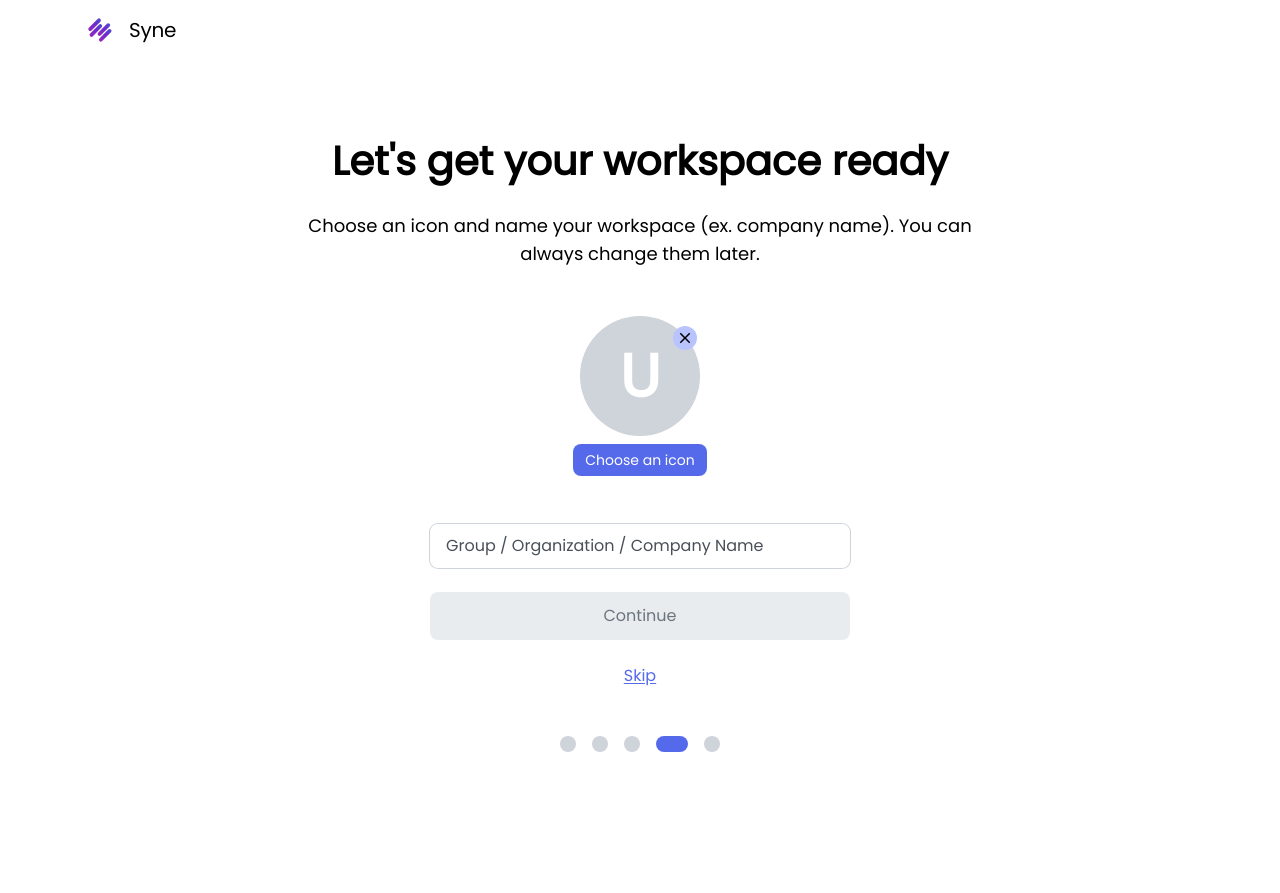
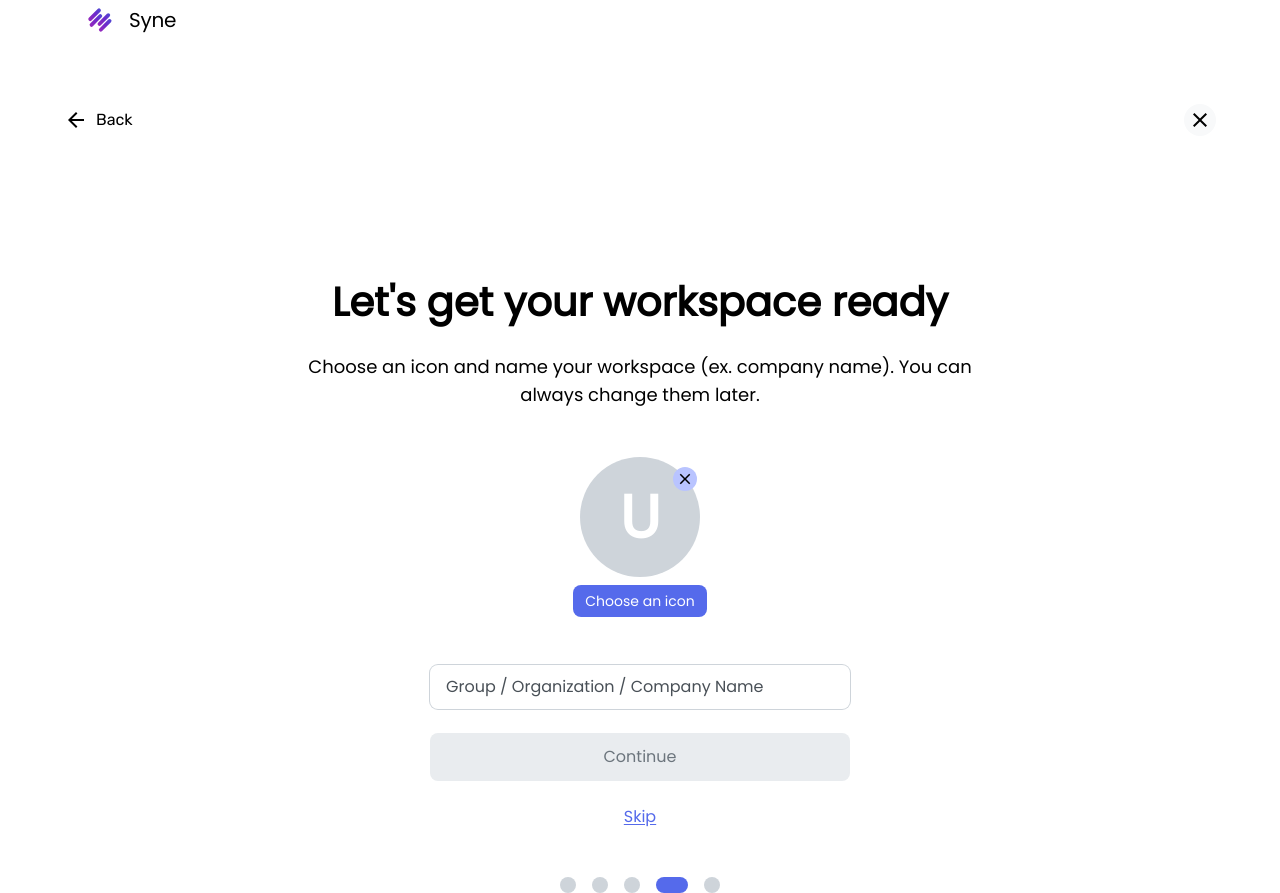
Before and after one commit to jeannyinthelamp/sycamore.ai, a React (Create React App) app: page /onboarding_4 in a window 1280 px wide. Before the commit the page ends 800 px from the top, so only its background shows below. Built offline with nearby package versions, Linux system fonts and the light colour scheme; no server answers; a web font is replaced by a local one.

Commit message:
Add nav and progress bar to onboarding page 4

```diff
--- a/src/Components/Onboarding/Onboarding_progress_bar/Onboarding_progress_bar.js
+++ b/src/Components/Onboarding/Onboarding_progress_bar/Onboarding_progress_bar.js
@@ -34,7 +34,6 @@ export default function Onboarding_progress_bar(props) {
           props.active === "page5" ? active_style : non_active_style
         }`}
       ></div>
-
     </div>
   );
 }
--- a/src/Pages/Onboarding/Onboarding_4.js
+++ b/src/Pages/Onboarding/Onboarding_4.js
@@ -3,6 +3,7 @@ import React, { useState } from "react";
 import Onboarding_header from "../../Components/Onboarding/Onboarding_header/Onboarding_header";
 import Onboarding_progress_bar from "../../Components/Onboarding/Onboarding_progress_bar/Onboarding_progress_bar";
 import Onboarding_Button from "../../Components/Onboarding/Onboarding_Button/Onboarding_Button";
+import Onboarding_Nav from "../../Components/Onboarding/Onboarding_nav/Onboarding_nav";
 import { safari_input_styling } from "../../Components/Styles/Safari_Input_Styling";
 import { useNavigate } from "react-router-dom";
 import { validateCompanyName } from "./Onboarding_Validation/Onboarding_Validation";
@@ -68,7 +69,7 @@ export default function Onboarding_4() {
   return (
     <div className='relative flex flex-col justify-start items-center w-screen h-screen'>
       <Onboarding_header />
-
+      <Onboarding_Nav />
       <div className='title-and-form-wrapper max-w-[730px] mx-[20px] h-auto flex flex-col justify-center items-center'>
         <div className='text-wrapper max-w-[730px] h-auto flex flex-col justify-start items-center'>
           <Onboarding_Alert_Modal
@@ -86,6 +87,9 @@ export default function Onboarding_4() {
             skipBtnOnClick={() => {
               //navigate to next page of onboarding
               handleSkip();
+            }}
+            exitBtnOnClick={() => {
+              setVisible(false);
             }}
           />
           <h1 className='w-[100%] mt-[75px] mb-[24px] mx-[22px] font-Poppins text-[40px] font-semibold text-black text-center leading-[54px]'>
```
